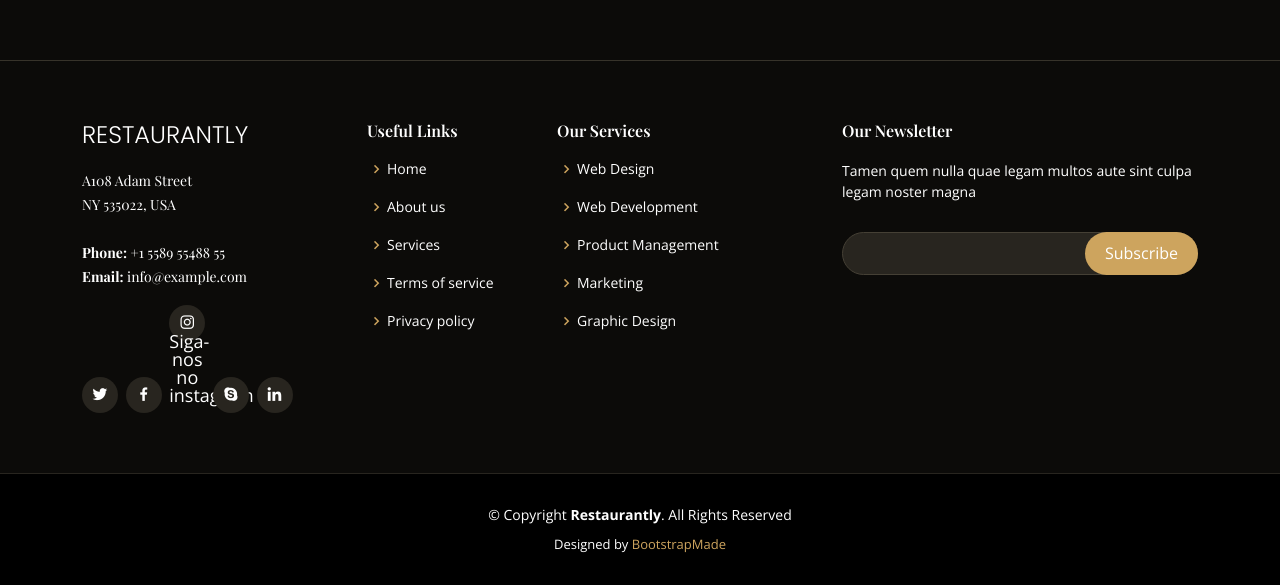
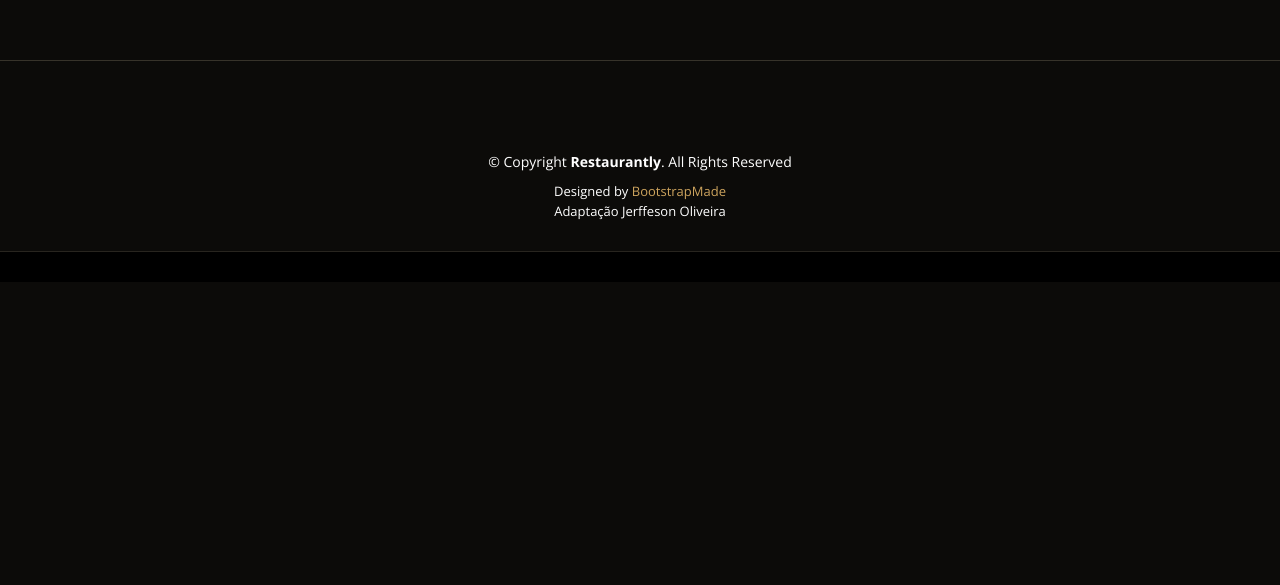
Before and after one commit to bacosbeer/site, a plain HTML site: page index.html in a window 1280 px wide. Shown: the part 5351-5936 px from the top of the page. After the commit the page ends 5633 px from the top, so only its background shows below. Drawn offline with nearby package versions, Linux system fonts and the light colour scheme; a web font is replaced by a local one.

Commit message:
alteração na fotter

```diff
--- a/index.html
+++ b/index.html
@@ -847,60 +847,6 @@
       <div class="container">
         <div class="row">
 
-          <div class="col-lg-3 col-md-6">
-            <div class="footer-info">
-              <h3>Restaurantly</h3>
-              <p>
-                A108 Adam Street <br>
-                NY 535022, USA<br><br>
-                <strong>Phone:</strong> +1 5589 55488 55<br>
-                <strong>Email:</strong> info@example.com<br>
-              </p>
-              <div class="social-links mt-3">
-                <a href="#" class="twitter"><i class="bx bxl-twitter"></i></a>
-                <a href="#" class="facebook"><i class="bx bxl-facebook"></i></a>
-                <a href="#" class="instagram"><i class="bx bxl-instagram"></i>Siga-nos no instagram</a>
-                <a href="#" class="google-plus"><i class="bx bxl-skype"></i></a>
-                <a href="#" class="linkedin"><i class="bx bxl-linkedin"></i></a>
-              </div>
-            </div>
-          </div>
-
-          <div class="col-lg-2 col-md-6 footer-links">
-            <h4>Useful Links</h4>
-            <ul>
-              <li><i class="bx bx-chevron-right"></i> <a href="#">Home</a></li>
-              <li><i class="bx bx-chevron-right"></i> <a href="#">About us</a></li>
-              <li><i class="bx bx-chevron-right"></i> <a href="#">Services</a></li>
-              <li><i class="bx bx-chevron-right"></i> <a href="#">Terms of service</a></li>
-              <li><i class="bx bx-chevron-right"></i> <a href="#">Privacy policy</a></li>
-            </ul>
-          </div>
-
-          <div class="col-lg-3 col-md-6 footer-links">
-            <h4>Our Services</h4>
-            <ul>
-              <li><i class="bx bx-chevron-right"></i> <a href="#">Web Design</a></li>
-              <li><i class="bx bx-chevron-right"></i> <a href="#">Web Development</a></li>
-              <li><i class="bx bx-chevron-right"></i> <a href="#">Product Management</a></li>
-              <li><i class="bx bx-chevron-right"></i> <a href="#">Marketing</a></li>
-              <li><i class="bx bx-chevron-right"></i> <a href="#">Graphic Design</a></li>
-            </ul>
-          </div>
-
-          <div class="col-lg-4 col-md-6 footer-newsletter">
-            <h4>Our Newsletter</h4>
-            <p>Tamen quem nulla quae legam multos aute sint culpa legam noster magna</p>
-            <form action="" method="post">
-              <input type="email" name="email"><input type="submit" value="Subscribe">
-            </form>
-
-          </div>
-
-        </div>
-      </div>
-    </div>
-
     <div class="container">
       <div class="copyright">
         &copy; Copyright <strong><span>Restaurantly</span></strong>. All Rights Reserved
@@ -911,6 +857,7 @@
         <!-- Licensing information: https://bootstrapmade.com/license/ -->
         <!-- Purchase the pro version with working PHP/AJAX contact form: https://bootstrapmade.com/restaurantly-restaurant-template/ -->
         Designed by <a href="https://bootstrapmade.com/">BootstrapMade</a>
+        <br>Adaptação Jerffeson Oliveira
       </div>
     </div>
   </footer><!-- End Footer -->
```
